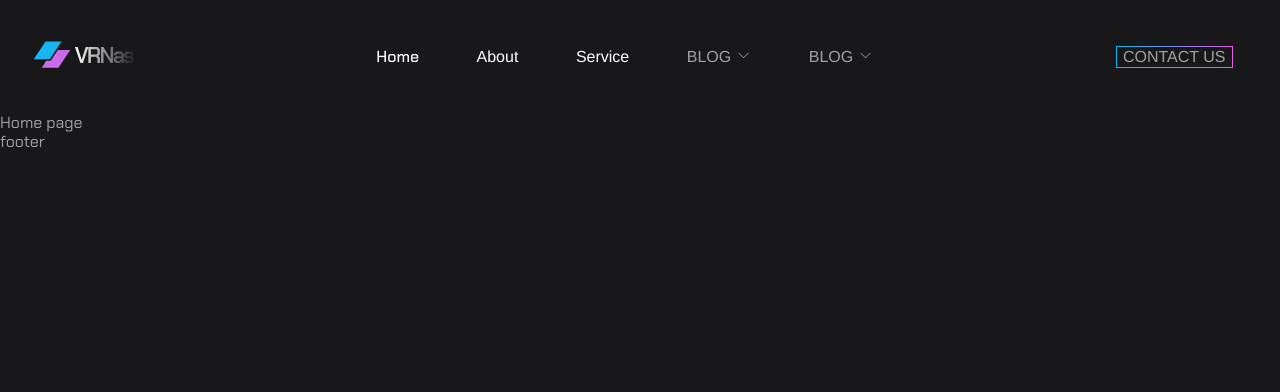
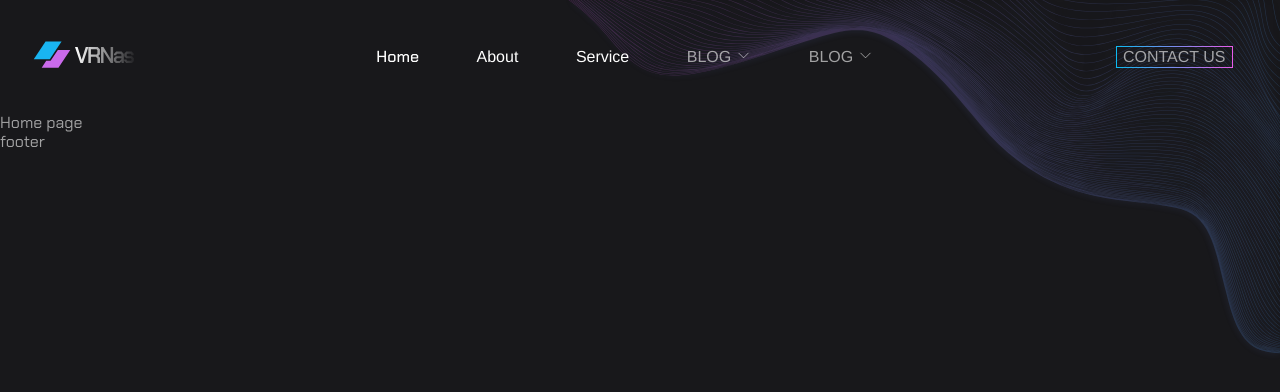
Before and after one commit to 0smir/VRNAS, a Vue app: page / in a window 1280 px wide. Shown: the top 392 px of the page. Built offline with nearby package versions, Linux system fonts and the light colour scheme; a web font is replaced by a local one.

Commit message:
add background image and animate it

```diff
--- a/src/assets/styles/components/_layouts.scss
+++ b/src/assets/styles/components/_layouts.scss
@@ -18,12 +18,43 @@ html {
 }
 
 body {
-  min-height: 100vh;
+  position: relative;
+  height: 100dvh;
   padding: 0;
   background-color: $black_100;
   font-family: $font-main;
   color: $text_color;
   font-size: 16px;
+
+  &:after {
+    position: absolute;
+    inset: 0;
+    content: '';
+    display: block;
+    width: 100vw;
+    height: 355px;
+    background-image: url('@/assets/images/main_bg.svg');
+    background-repeat: no-repeat;
+    background-size: contain;
+    background-position: top right;
+    animation: fade-glow 3s infinite;
+    z-index: -1;
+  }
+}
+
+@keyframes fade-glow {
+  0% {
+    opacity: 0.95;
+    filter: drop-shadow(0 0 0px rgba($primery_purpul, 0.8));
+  }
+  50% {
+    opacity: 1;
+    filter: drop-shadow(0 0 10px rgba($primery_blue, 0.8));
+  }
+  100% {
+    opacity: 0.95;
+    filter: drop-shadow(0 0 0px rgba($primery_purpul, 0.8));
+  }
 }
 
 ul,
```
Also changed, not shown: src/assets/images/main_bg.svg (added).
